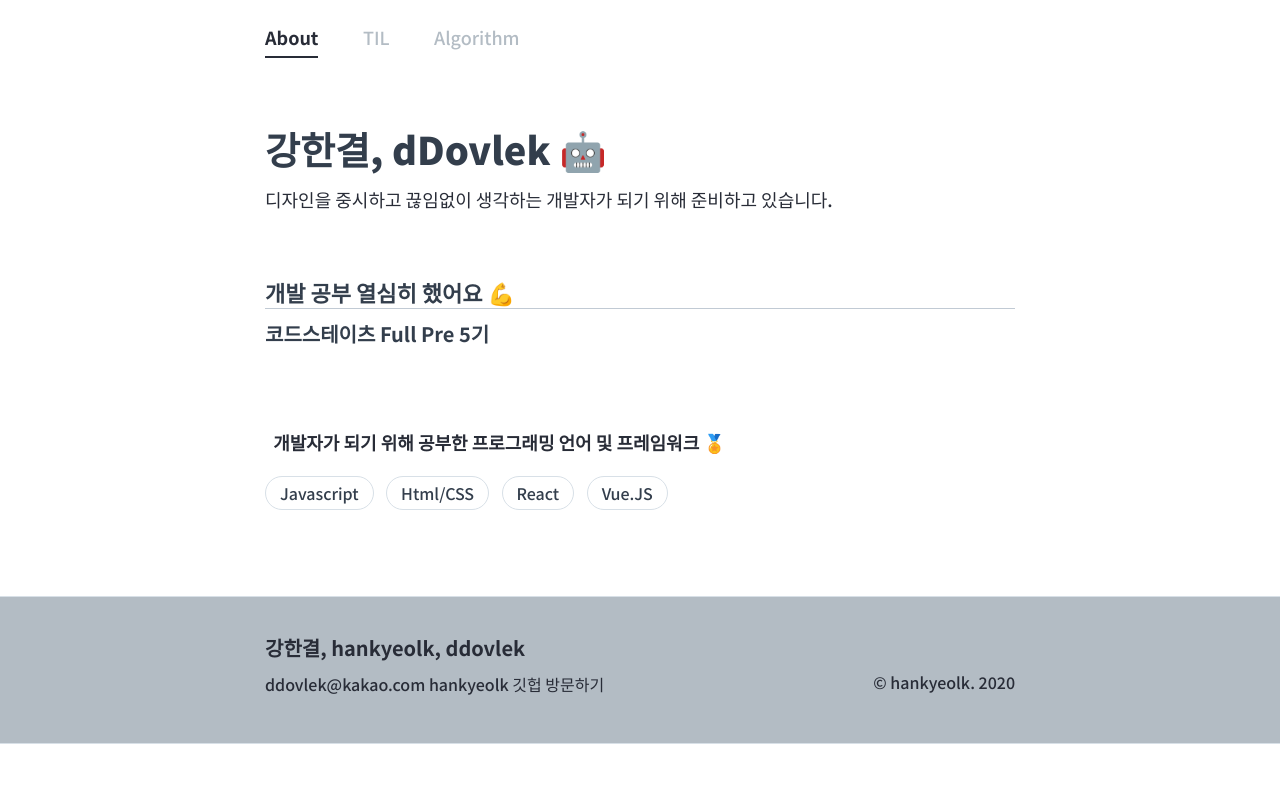
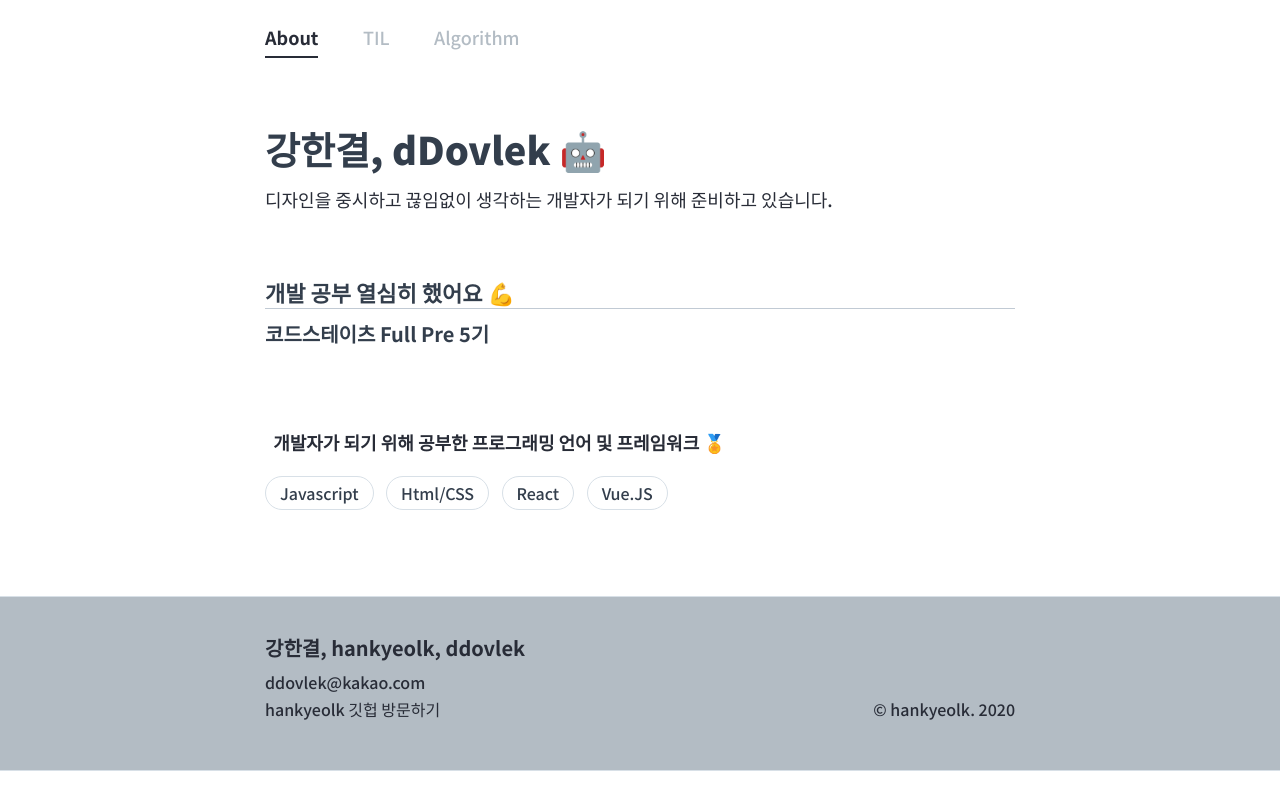
Before and after one commit to hankyeolk/hankyeolk.github.io, a Jekyll site: the page built from index.html, in a window 1280 px wide. Shown: the top 810 px of the page. Built offline with Jekyll 4.4.1, drawn with Linux system fonts in a browser that asks for light colours; the list of posts is cut into pages by our own code.

Commit message:
Update _layout.scss

```diff
--- a/_sass/_layout.scss
+++ b/_sass/_layout.scss
@@ -99,6 +99,8 @@
       .email {
         font-size: 16px;
         color: $black;
+        display: block;
+        margin-bottom: 3px;
       }
 
       a.email:hover {
```
